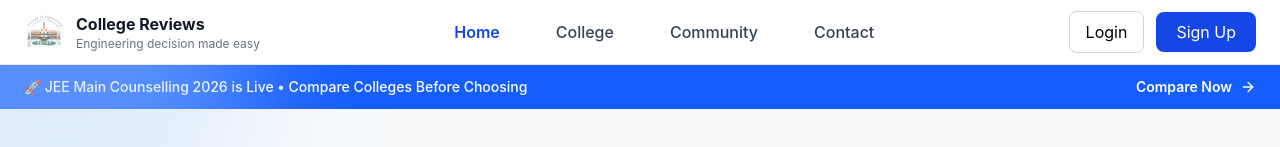
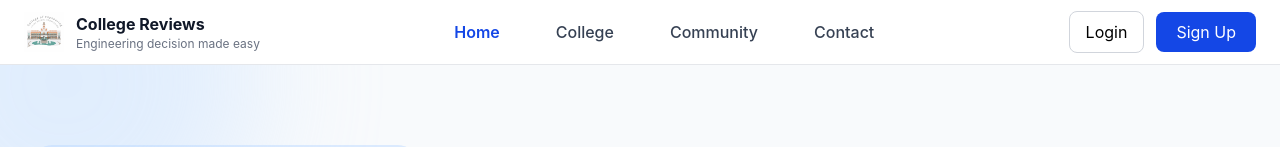
Before and after one commit to Anoopraja/CollegeNest, a React (Vite) app in the folder BCE-Bihar/: page / in a window 1280 px wide. Shown: the top 147 px of the page. Built offline with nearby package versions, Linux system fonts and the light colour scheme.

Commit message:
Home update

```diff
--- a/BCE-Bihar/src/Components/Hero.jsx
+++ b/BCE-Bihar/src/Components/Hero.jsx
@@ -95,22 +95,22 @@ const Hero = () => {
       <div className="absolute bottom-0 right-0 h-[400px] w-[400px] rounded-full bg-cyan-200 blur-3xl opacity-40"></div>
 
       {/* Announcement Bar */}
-      <div className="bg-blue-600 text-white">
+      {/* <div className="bg-blue-600 text-white">
 
         <div className="max-w-7xl mx-auto px-6 py-3 flex justify-between items-center">
 
-          <p className="text-sm font-medium">
+          {/* <p className="text-sm font-medium">
             🚀 JEE Main Counselling 2026 is Live • Compare Colleges Before Choosing
-          </p>
+          </p> */}
 
-          <button className="hidden md:flex items-center gap-2 text-sm font-semibold hover:underline">
+          {/* <button className="hidden md:flex items-center gap-2 text-sm font-semibold hover:underline">
             Compare Now
             <ArrowRight size={16} />
-          </button>
+          </button> */}
 
-        </div>
+        {/* </div> */}
 
-      </div>
+      {/* </div> */}
 
       <div className="max-w-7xl mx-auto px-6 lg:px-8 py-20">
 
```
